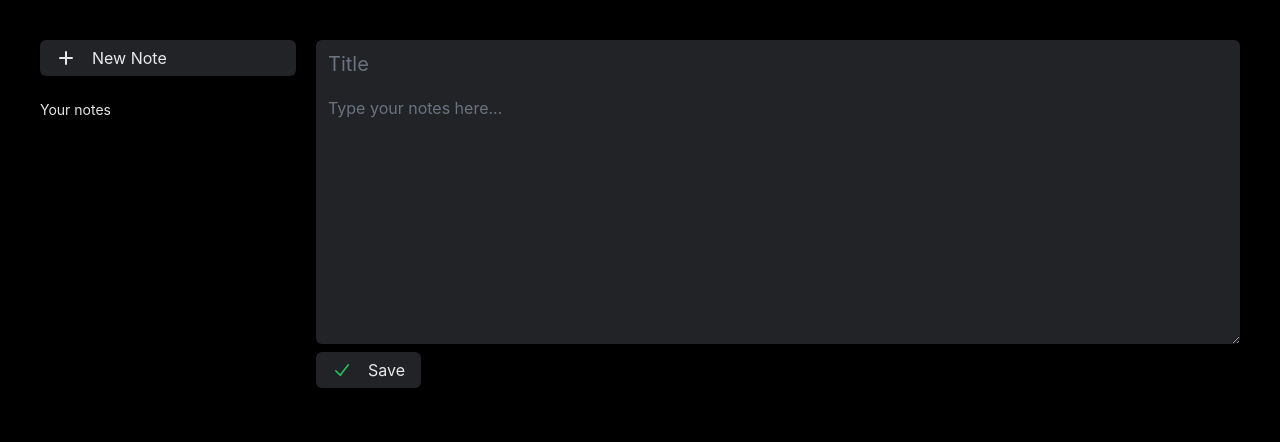
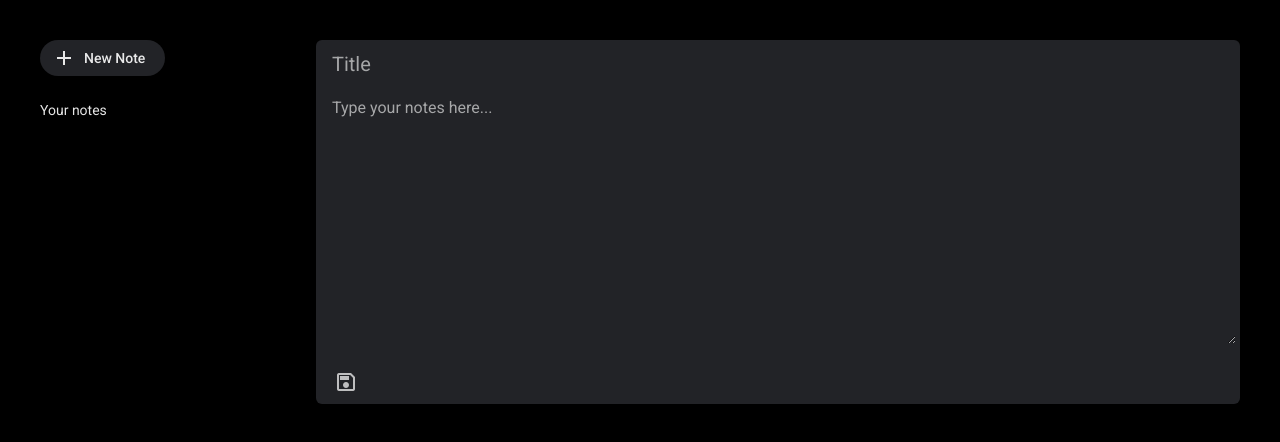
Before and after one commit to brokiem/my-notes, a React (Vite) app: page / in a window 1280 px wide. Shown: the top 442 px of the page. Built offline with nearby package versions, Linux system fonts and the light colour scheme.

Commit message:
Initial main page

```diff
--- a/index.html
+++ b/index.html
@@ -4,6 +4,7 @@
     <meta charset="UTF-8" />
     <meta name="viewport" content="width=device-width, initial-scale=1.0" />
     <title>MyNotes</title>
+    <meta name="description" content="MyNotes is a note taking website" />
   </head>
   <body>
     <div id="root"></div>
--- a/src/index.css
+++ b/src/index.css
@@ -1,13 +1,16 @@
+@import url('https://fonts.googleapis.com/css2?family=Roboto:wght@100;300;400;500;700;900&display=swap');
+@import url('https://fonts.googleapis.com/css2?family=Material+Symbols+Outlined:opsz,wght,FILL,GRAD@24,300,0,0');
+
 @tailwind base;
 @tailwind components;
 @tailwind utilities;
 
 :root {
-  font-family: Inter, system-ui, Avenir, Helvetica, Arial, sans-serif;
+  font-family: Roboto, system-ui, sans-serif !important;
   line-height: 1.5;
   font-weight: 400;
 
-  color-scheme: light dark;
+  color-scheme: dark;
   color: rgba(255, 255, 255, 0.90);
   background-color: rgb(0,0,0);
 
--- a/src/views/MainView.tsx
+++ b/src/views/MainView.tsx
@@ -1,38 +1,80 @@
 import {useState} from "react";
+import Tippy from '@tippyjs/react';
+import { v4 as uuidv4 } from 'uuid';
+import 'tippy.js/dist/tippy.css';
+import 'tippy.js/themes/material.css';
+import 'tippy.js/animations/scale-subtle.css';
+import MoonLoader from "react-spinners/MoonLoader";
+
+type Note = {
+  id: string;
+  title: string;
+  content: string;
+}
 
 const MainView = () => {
-  const [notes, setNotes] = useState<{
-    id: number;
-    title: string;
-    content: string;
-  }[]>(localStorage.getItem("notes") ? JSON.parse(localStorage.getItem("notes")!) : []);
-
-  const [selectedNote, selectNote] = useState<{
-    id: number;
-    title: string;
-    content: string;
-  } | null>(null);
-
+  const [notes, setNotes] = useState<Note[]>(localStorage.getItem("notes") ? JSON.parse(localStorage.getItem("notes")!) : []);
+  const [selectedNote, selectNote] = useState<Note | null>(null);
   const [title, setTitle] = useState<string>(selectedNote?.title ?? "");
   const [content, setContent] = useState<string>(selectedNote?.content ?? "");
+  const [isSaved, setSaved] = useState<boolean>(true);
+  const [savedTimeout, setSavedTimeout] = useState<number | null>(null);
 
   function createNewNote() {
+    selectNote(null);
     setTitle("");
     setContent("");
+
+    document.getElementById("title-input")?.focus();
+  }
+
+  function isNoteExists(id: string) {
+    return notes.find((n) => n.id === id);
+  }
+
+  function saveNote(note: Note | null = null) {
+    const id = selectedNote?.id ?? uuidv4();
+    const newNote = note ?? {
+      id: id,
+      title,
+      content,
+    }
+
+    if (isNoteExists(id)) {
+      const updatedNotes = notes.map((n) => n.id === id ? newNote : n);
+      setNotes(updatedNotes);
+
+      localStorage.setItem("notes", JSON.stringify(updatedNotes));
+      selectNote(newNote);
+    } else {
+      setNotes([newNote, ...notes]);
+
+      localStorage.setItem("notes", JSON.stringify([newNote, ...notes]));
+      selectNote(newNote);
+    }
+  }
+
+  function deleteNote() {
+    if (selectedNote && isNoteExists(selectedNote.id)) {
+      const updatedNotes = notes.filter((n) => n.id !== selectedNote.id);
+      setNotes(updatedNotes);
+      localStorage.setItem("notes", JSON.stringify(updatedNotes));
+
       selectNote(null);
+      setTitle("");
+      setContent("");
+    }
   }
 
   return (
     <div className={"flex mx-10 mt-10"}>
       <div className={"flex gap-5 rounded-md w-full"}>
-        <div className={"flex flex-col gap-6"}>
-          <button onClick={() => createNewNote()}
-                  className={"flex items-center bg-[#222327] hover:bg-[#2a2b2e] w-64 h-[36px] px-4 rounded-md gap-4"}>
-            <svg xmlns="http://www.w3.org/2000/svg" className="h-5 w-5" viewBox="0 0 20 20" fill="currentColor">
-              <path fillRule="evenodd"
-                    d="M10 3a1 1 0 011 1v5h5a1 1 0 110 2h-5v5a1 1 0 11-2 0v-5H4a1 1 0 110-2h5V4a1 1 0 011-1z"
-                    clipRule="evenodd"/>
-            </svg>
+        <div className={"flex flex-col gap-6 w-64"}>
+          <button
+            id={"new-note-button"}
+            onClick={() => createNewNote()}
+            className={"flex items-center text-sm font-medium bg-[#222327] hover:bg-[#2a2b2e] active:bg-[#4f5052] transition duration-200 w-fit h-[36px] px-3 pr-5 rounded-full gap-2"}>
+            <span className="material-symbols-outlined">add</span>
             New Note
           </button>
           {/* Notes */}
@@ -42,18 +84,14 @@ const MainView = () => {
               {
                 notes.map((note) => (
                   <button
+                    key={note.id}
                     onClick={() => {
                       selectNote(notes.find((n) => n.id === note.id)!);
                       setTitle(note.title);
                       setContent(note.content);
                     }}
-                       className={"flex items-center bg-[#222327] hover:bg-[#2a2b2e] w-64 h-[36px] px-4 rounded-md gap-4"}>
-                      <svg xmlns="http://www.w3.org/2000/svg" viewBox="0 0 20 20" fill="currentColor"
-                           className="w-5 h-5">
-                        <path fillRule="evenodd"
-                              d="M15.621 4.379a3 3 0 00-4.242 0l-7 7a3 3 0 004.241 4.243h.001l.497-.5a.75.75 0 011.064 1.057l-.498.501-.002.002a4.5 4.5 0 01-6.364-6.364l7-7a4.5 4.5 0 016.368 6.36l-3.455 3.553A2.625 2.625 0 119.52 9.52l3.45-3.451a.75.75 0 111.061 1.06l-3.45 3.451a1.125 1.125 0 001.587 1.595l3.454-3.553a3 3 0 000-4.242z"
-                              clipRule="evenodd"/>
-                      </svg>
+                    className={"flex items-center text-sm font-medium bg-[#222327] hover:bg-[#2a2b2e] active:bg-[#4f5052] transition duration-200 w-64 h-[36px] px-3 rounded-full gap-2"}>
+                    <span className="material-symbols-outlined">description</span>
                     {note.title}
                   </button>
                 ))
@@ -64,63 +102,116 @@ const MainView = () => {
 
         <div className={"grow"}>
           {/* Note form */}
-          <div className={"flex flex-col bg-[#222327] rounded-md"}>
-            <input className={"text-xl bg-transparent border-0 outline-none focus:ring-0 h-12 rounded-t-md"} type={"text"}
-                   placeholder={"Title"} value={title} onChange={(e) => setTitle(e.target.value)} />
-            <textarea className={"bg-transparent border-0 outline-none focus:ring-0 rounded-b-md"} rows={10}
-                      placeholder={"Type your notes here..."} value={content} onChange={(e) => setContent(e.target.value)}>
+          <div className={"flex flex-col bg-[#222327] rounded-md px-1 sticky top-10"}>
+            <input
+              id={"title-input"}
+              className={"text-xl bg-transparent placeholder-[rgba(255,255,255,0.6)] border-0 outline-none focus:ring-0 h-12 rounded-t-md"}
+              type={"text"}
+              placeholder={"Title"}
+              value={title}
+              onChange={(e) => {
+                setTitle(e.target.value);
+
+                if (selectedNote) {
+                  clearTimeout(savedTimeout!);
+                  setSaved(false);
+
+                  const timeoutId = setTimeout(() => {
+                    saveNote({
+                      id: selectedNote.id,
+                      title: e.target.value,
+                      content: selectedNote.content,
+                    });
+                    setSaved(true);
+                  }, 500);
+                  setSavedTimeout(timeoutId);
+                }
+              }} />
+            <textarea
+              id={"content-input"}
+              className={"bg-transparent placeholder-[rgba(255,255,255,0.6)] border-0 outline-none focus:ring-0 rounded-b-md"}
+              rows={10}
+              placeholder={"Type your notes here..."}
+              value={content}
+              onChange={(e) => {
+                setContent(e.target.value);
+
+                if (selectedNote) {
+                  clearTimeout(savedTimeout!);
+                  setSaved(false);
+
+                  const timeoutId = setTimeout(() => {
+                    saveNote({
+                      id: selectedNote.id,
+                      title: selectedNote.title,
+                      content: e.target.value,
+                    });
+                    setSaved(true);
+                  }, 500);
+                  setSavedTimeout(timeoutId);
+                }
+              }}>
             </textarea>
-          </div>
 
             {/* Action buttons */}
-          <div className={"flex gap-2 mt-2"}>
+            <div className={"flex mt-5 mb-1 mx-2 gap-2"}>
+              <Tippy content="Save" delay={50} duration={150} animation={"scale-subtle"} placement={"bottom"}
+                     arrow={false}>
+                <button
+                  id={"save-button"}
+                  onClick={() => {
+                    clearTimeout(savedTimeout!);
+                    setSaved(false);
+
+                    const timeoutId = setTimeout(() => {
+                      saveNote();
+                      setSaved(true);
+                    }, 500);
+                    setSavedTimeout(timeoutId);
+                  }}
+                  className={"flex content-center justify-center items-center rounded-full hover:bg-[#303235] active:bg-[#4f5052] transition duration-200 w-9 h-[36px] px-4 gap-2"}>
+                  <span className="material-symbols-outlined text-[#bebebf]">save</span>
+                </button>
+              </Tippy>
               {
                 selectedNote && (
+                  <Tippy content="Delete note" delay={50} duration={150} animation={"scale-subtle"} placement={"bottom"}
+                         arrow={false}>
                     <button
-                  onClick={() => {
-                    // Delete note
-                    if (selectedNote) {
-                      const index = notes.findIndex((n) => n.id === selectedNote.id);
-                      notes.splice(index, 1);
-                      setNotes([...notes]);
-                      localStorage.setItem("notes", JSON.stringify(notes));
-                      createNewNote();
-                    }
-                  }}
-                  className={"flex items-center bg-[#222327] hover:bg-[#2a2b2e] h-[36px] px-4 rounded-md gap-4"}>
-                  <svg xmlns="http://www.w3.org/2000/svg" viewBox="0 0 20 20" fill="currentColor" className="w-5 h-5 text-red-500">
-                    <path d="M6.28 5.22a.75.75 0 00-1.06 1.06L8.94 10l-3.72 3.72a.75.75 0 101.06 1.06L10 11.06l3.72 3.72a.75.75 0 101.06-1.06L11.06 10l3.72-3.72a.75.75 0 00-1.06-1.06L10 8.94 6.28 5.22z" />
-                  </svg>
-                  Delete
+                      id={"delete-button"}
+                      onClick={() => deleteNote()}
+                      className={"flex content-center justify-center items-center rounded-full hover:bg-[#303235] active:bg-[#4f5052] transition duration-200 w-9 h-[36px] px-4 gap-2"}>
+                      <span className="material-symbols-outlined text-[#bebebf]">delete</span>
                     </button>
+                  </Tippy>
                 )
               }
-            <button
-              onClick={() => {
-                // Save note
-                if (selectedNote) {
-                  const index = notes.findIndex((n) => n.id === selectedNote.id);
-                  notes[index] = {
-                    id: selectedNote.id,
-                    title,
-                    content,
-                  };
-                } else {
-                  notes.push({
-                    id: Math.floor(Math.random() * 1000000),
-                    title,
-                    content,
-                  });
+              <div className={"grow"} />
+
+              {
+                selectedNote && (
+                  <div className={"flex items-center gap-2"}>
+                    {
+                      isSaved ? (
+                        <>
+                          <span className="material-symbols-outlined text-[#bebebf]">auto_awesome</span><span
+                          className={"text-[#bebebf]"}>All changes saved</span>
+                        </>
+                      ) : (
+                        <>
+                          <MoonLoader
+                            color="#3e85ee"
+                            size={16}
+                            loading
+                          />
+                          <span className={"text-[#bebebf]"}>Saving...</span>
+                        </>
+                      )
                     }
-                setNotes([...notes]);
-                localStorage.setItem("notes", JSON.stringify(notes));
-              }}
-              className={"flex items-center bg-[#222327] hover:bg-[#2a2b2e] h-[36px] px-4 rounded-md gap-4"}>
-              <svg xmlns="http://www.w3.org/2000/svg" viewBox="0 0 20 20" fill="currentColor" className="w-5 h-5 text-green-500">
-                <path fillRule="evenodd" d="M16.704 4.153a.75.75 0 01.143 1.052l-8 10.5a.75.75 0 01-1.127.075l-4.5-4.5a.75.75 0 011.06-1.06l3.894 3.893 7.48-9.817a.75.75 0 011.05-.143z" clipRule="evenodd" />
-              </svg>
-              Save
-            </button>
+                  </div>
+                )
+              }
+            </div>
           </div>
         </div>
       </div>
```
Also changed, not shown: package.json (+6 -1 lines), 1 other file (tests, documents, lock files or other folders). Lines whose indentation alone changed are shown as unchanged.
